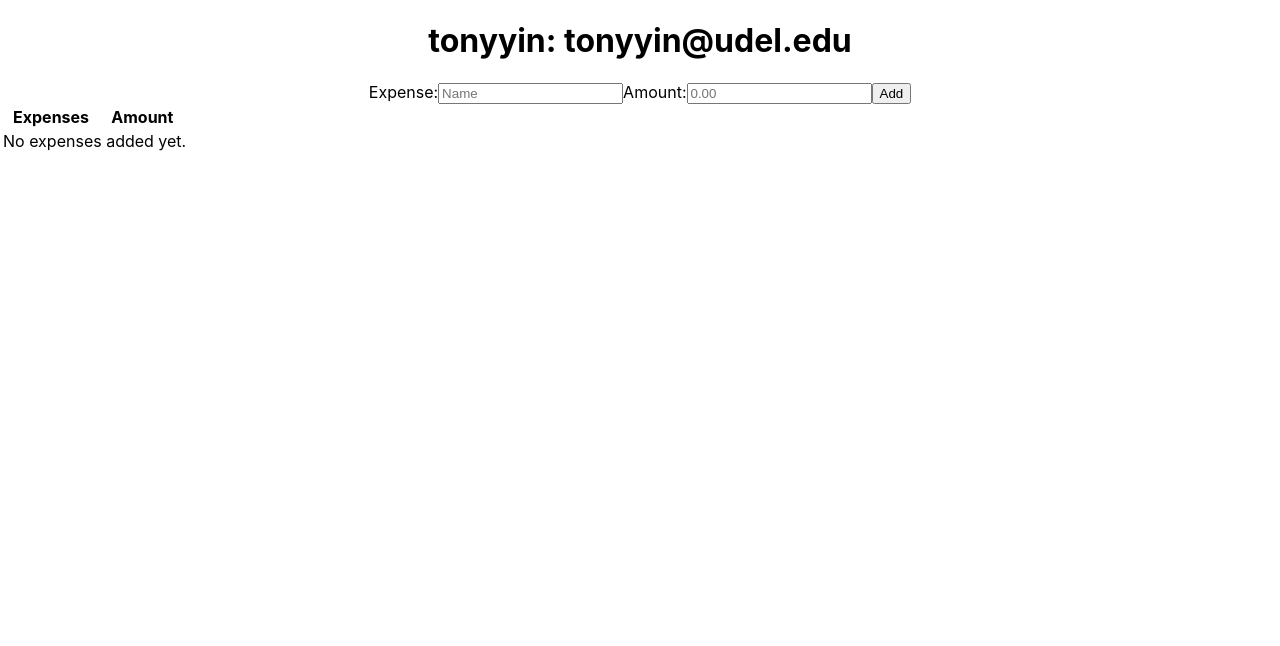
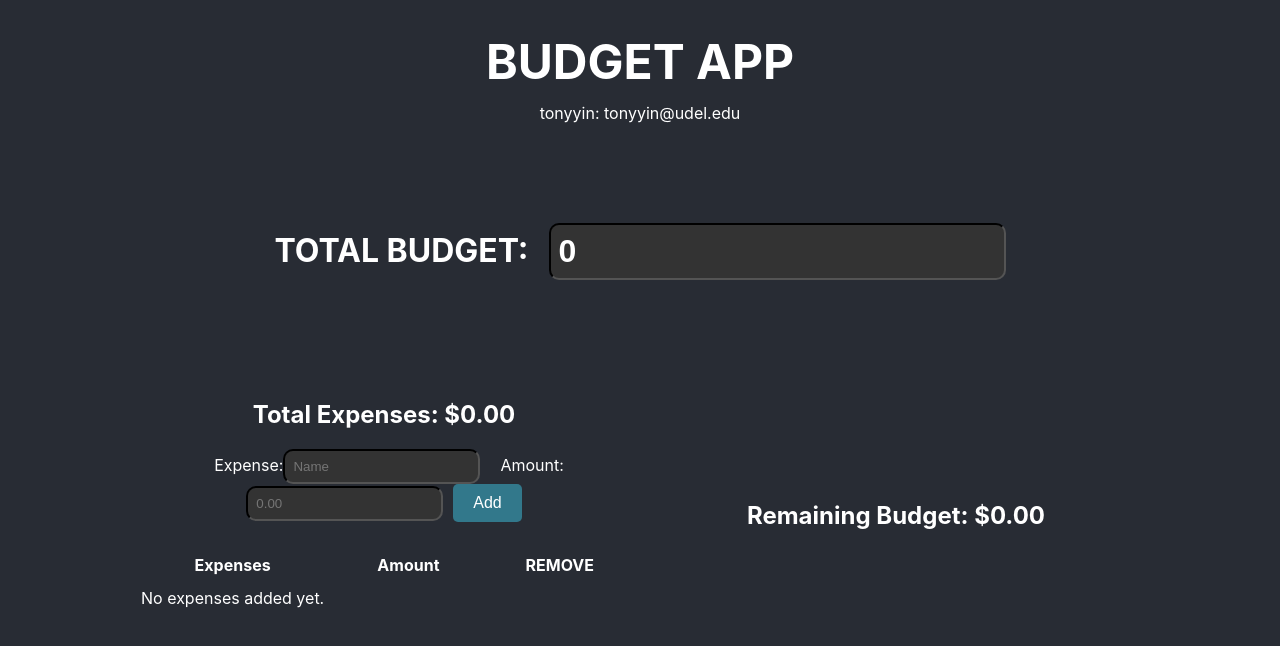
Before and after one commit to PoshLizard/final-budget, a React (Create React App) app: page / in a window 1280 px wide. Shown: the top 646 px of the page. Built offline with nearby package versions, Linux system fonts and the light colour scheme.

Commit message:
did the budget portion

```diff
--- a/src/App.css
+++ b/src/App.css
@@ -1,18 +1,15 @@
+*{
+  background-color: #282c34;
+  color: white;
+}
 .App {
   text-align: center;
+
 }
-
 .App-logo {
   height: 40vmin;
   pointer-events: none;
 }
-
-@media (prefers-reduced-motion: no-preference) {
-  .App-logo {
-    animation: App-logo-spin infinite 20s linear;
-  }
-}
-
 .App-header {
   background-color: #282c34;
   min-height: 100vh;
@@ -27,16 +24,57 @@
 .App-link {
   color: #61dafb;
 }
-
-.addExpense{
-
+input{
+  background-color: rgb(51, 51, 51);
+  padding: 8px;
+  border-radius: 10px;
+  border-color: rgb(0, 0, 0);
 }
 
-@keyframes App-logo-spin {
-  from {
-    transform: rotate(0deg);
-  }
-  to {
-    transform: rotate(360deg);
-  }
+input:focus{
+  outline: none;
+  border-color: #000000;
 }
+
+.budgetDash{
+  width: 100%;
+}
+
+.budget{
+  margin: 100px 0;
+}
+
+.budget-table{
+  width: 100%;
+  margin: 30px 0;
+}
+.budget-table td{
+  padding: 10px;
+  width: 30px;
+}
+.addExpense label{
+  margin: 0 10px;
+}
+
+.container{
+  display:flex;
+  justify-content: center;
+  width: 100%;
+}
+.vertical{
+  display: flex;
+  flex-direction: column;
+  justify-content: center;
+  align-items: center;
+  width: 40%;
+}
+
+.default-button{
+  background-color: #32788b;
+  color: white;
+  border: none;
+  padding: 10px 20px;
+  font-size: 16px;
+  cursor: pointer;
+  border-radius: 5px;
+}
--- a/src/App.js
+++ b/src/App.js
@@ -4,7 +4,8 @@ import BudgetDash from './pages/BudgetDash'
 function App() {
   return (
     <div className="App">
-        <h1>tonyyin: tonyyin@udel.edu</h1>
+        <h1 style ={{fontSize : "3rem"}}>BUDGET APP</h1>
+        <p style={{marginTop: "-20px"}}>tonyyin: tonyyin@udel.edu</p>
       <BudgetDash/>
     </div>
   );
--- a/src/pages/BudgetDash.js
+++ b/src/pages/BudgetDash.js
@@ -1,9 +1,11 @@
-import React, { useState } from 'react';
+import React, { useState } from "react";
 
 const BudgetDash = () => {
-  const [budgetRows, setBudgetRows]       = useState([]);
-  const [expenseName, setExpenseName]     = useState('');
-  const [expenseAmount, setExpenseAmount] = useState('');
+  const [budget, setBudget] = useState(0);
+
+  const [budgetRows, setBudgetRows] = useState([]);
+  const [expenseName, setExpenseName] = useState("");
+  const [expenseAmount, setExpenseAmount] = useState("");
 
   const addExpense = () => {
     if (!expenseName || !expenseAmount) return;
@@ -14,24 +16,42 @@ const BudgetDash = () => {
       amount: parseFloat(expenseAmount),
     };
 
-    setBudgetRows(prev => [...prev, newRow]);
-    setExpenseName('');
-    setExpenseAmount('');
+    setBudgetRows((prev) => [...prev, newRow]);
+    setExpenseName("");
+    setExpenseAmount("");
   };
 
-  const removeExpense = id => {
-    setBudgetRows(prev => prev.filter(r => r.id !== id));
+  const removeExpense = (id) => {
+    setBudgetRows((prev) => prev.filter((r) => r.id !== id));
   };
 
   return (
     <div className="BudgetDash">
+      <div className="budget">
+        <label style={{ fontSize: "2rem", fontWeight: "bold"}}>
+          TOTAL BUDGET:
+          <input
+            style={{ fontSize: "2rem", marginLeft: "20px", fontWeight: "bold"}}
+            type="number"
+            value={budget}
+            onChange={(e) => setBudget(e.target.value)}
+            placeholder="$0.00"
+          />
+        </label>
+      </div>
+      <div className="container">
+        <div className="vertical">
+          <h2>
+            Total Expenses: $
+            {budgetRows.reduce((acc, row) => acc + row.amount, 0).toFixed(2)}
+          </h2>
           <div className="addExpense">
             <label>
               Expense:
               <input
                 type="text"
                 value={expenseName}
-            onChange={e => setExpenseName(e.target.value)}
+                onChange={(e) => setExpenseName(e.target.value)}
                 placeholder="Name"
               />
             </label>
@@ -40,41 +60,52 @@ const BudgetDash = () => {
               <input
                 type="number"
                 value={expenseAmount}
-            onChange={e => setExpenseAmount(e.target.value)}
+                onChange={(e) => setExpenseAmount(e.target.value)}
                 placeholder="0.00"
               />
             </label>
-        <button onClick={addExpense}>Add</button>
-      </div>
-
-      <table>
+            <button className="default-button" onClick={addExpense}>Add</button>
+            <table className="budget-table">
               <thead>
                 <tr>
                   <th>Expenses</th>
                   <th>Amount</th>
-            <th> </th>
+                  <th>REMOVE </th>
                 </tr>
               </thead>
               <tbody>
-          {budgetRows.map(row => (
+                {budgetRows.map((row) => (
                   <tr key={row.id}>
                     <td>{row.name}</td>
                     <td>${row.amount.toFixed(2)}</td>
                     <td>
-                <button onClick={() => removeExpense(row.id)}>Remove</button>
+                      <button onClick={() => removeExpense(row.id)}>
+                        X
+                      </button>
                     </td>
                   </tr>
                 ))}
                 {budgetRows.length === 0 && (
                   <tr>
-              <td colSpan="3" style={{ textAlign: 'center' }}>
+                    <td colSpan="1" style={{ textAlign: "center" }}>
                       No expenses added yet.
                     </td>
+                    <td></td>
+                    <td></td>
                   </tr>
                 )}
               </tbody>
             </table>
           </div>
+        </div>
+        <div className= "vertical">
+        <h2>
+            Remaining Budget:
+            ${Math.max(budget - budgetRows.reduce((acc, row) => acc + row.amount, 0), 0).toFixed(2)}
+          </h2>
+        </div>
+      </div>
+    </div>
   );
 };
 
```
Also changed, not shown: src/docs/progress.md (+1 -1 lines). Lines whose indentation alone changed are shown as unchanged.
